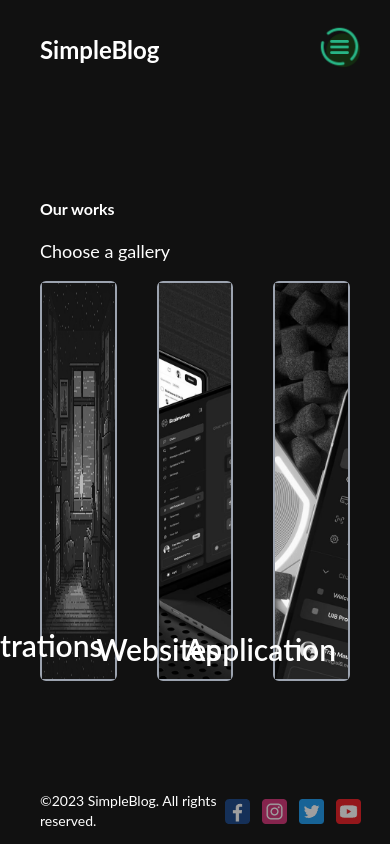
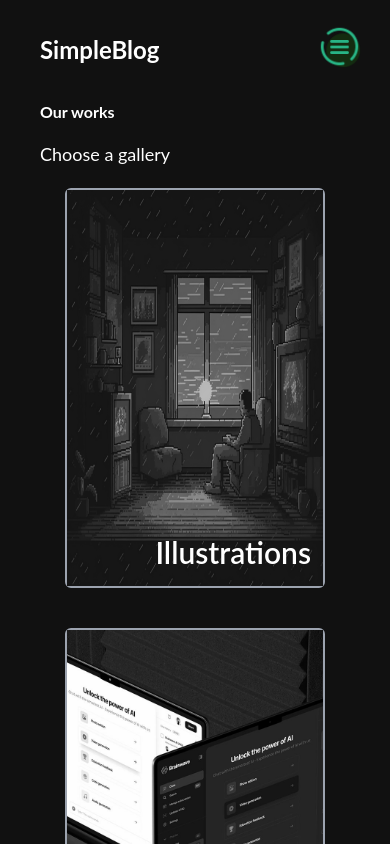
Before and after one commit to bojan09/next-js-blog, a Next.js app: page /portfolio in a window 390 px wide. Shown: the top 844 px of the page. Built offline with nearby package versions, Linux system fonts and the light colour scheme.

Commit message:
Mobile Updates in Portfolio

```diff
--- a/src/app/portfolio/page.jsx
+++ b/src/app/portfolio/page.jsx
@@ -9,7 +9,7 @@ import application_img from "../../../public/apps.jpg";
 
 const Portfolio = () => {
   return (
-    <div className="flex gap-10">
+    <div className="flex md:flex-row xs:flex-col justify-center items-center gap-10 my-5">
       {/* Illustrations */}
       <div className="relative border-gray-400 border-2 rounded-md w-[260px] h-[400px] hover:text-[#53c26b] transition-all 1s ease-in-out">
         <Link href="/portfolio/illustrations">
```
